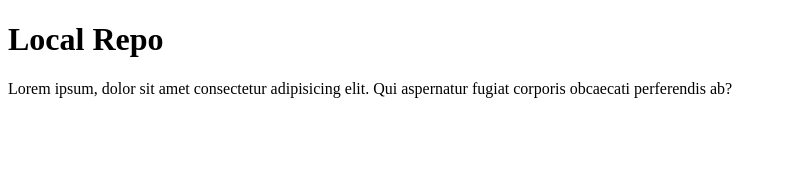
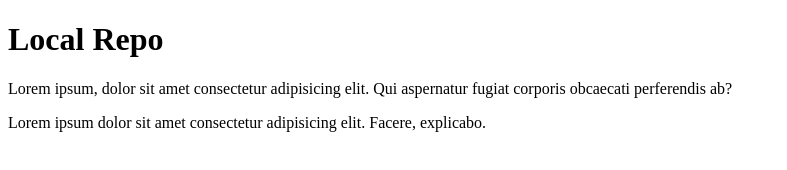
Before and after one commit to anuananya887/LocalRepo, a plain HTML site: page index.html in a window 1280 px wide. Shown: the whole page, without its empty margins (0-787 px from the left). Drawn offline with Linux system fonts and the light colour scheme.

Commit message:
Added a paragraph

```diff
--- a/index.html
+++ b/index.html
@@ -8,5 +8,6 @@
 <body>
     <h1>Local Repo</h1>
     <p>Lorem ipsum, dolor sit amet consectetur adipisicing elit. Qui aspernatur fugiat corporis obcaecati perferendis ab?</p>
+    <p>Lorem ipsum dolor sit amet consectetur adipisicing elit. Facere, explicabo.</p>
 </body>
 </html>
```
